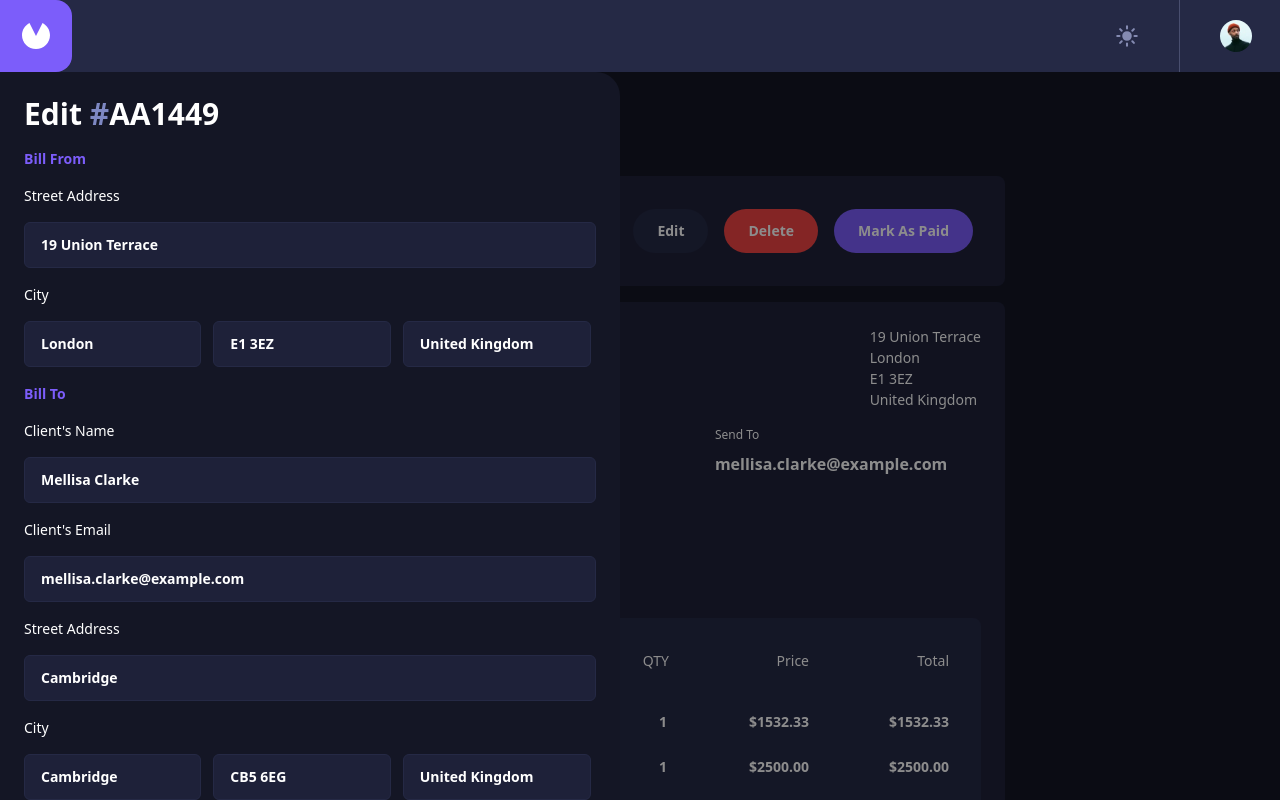
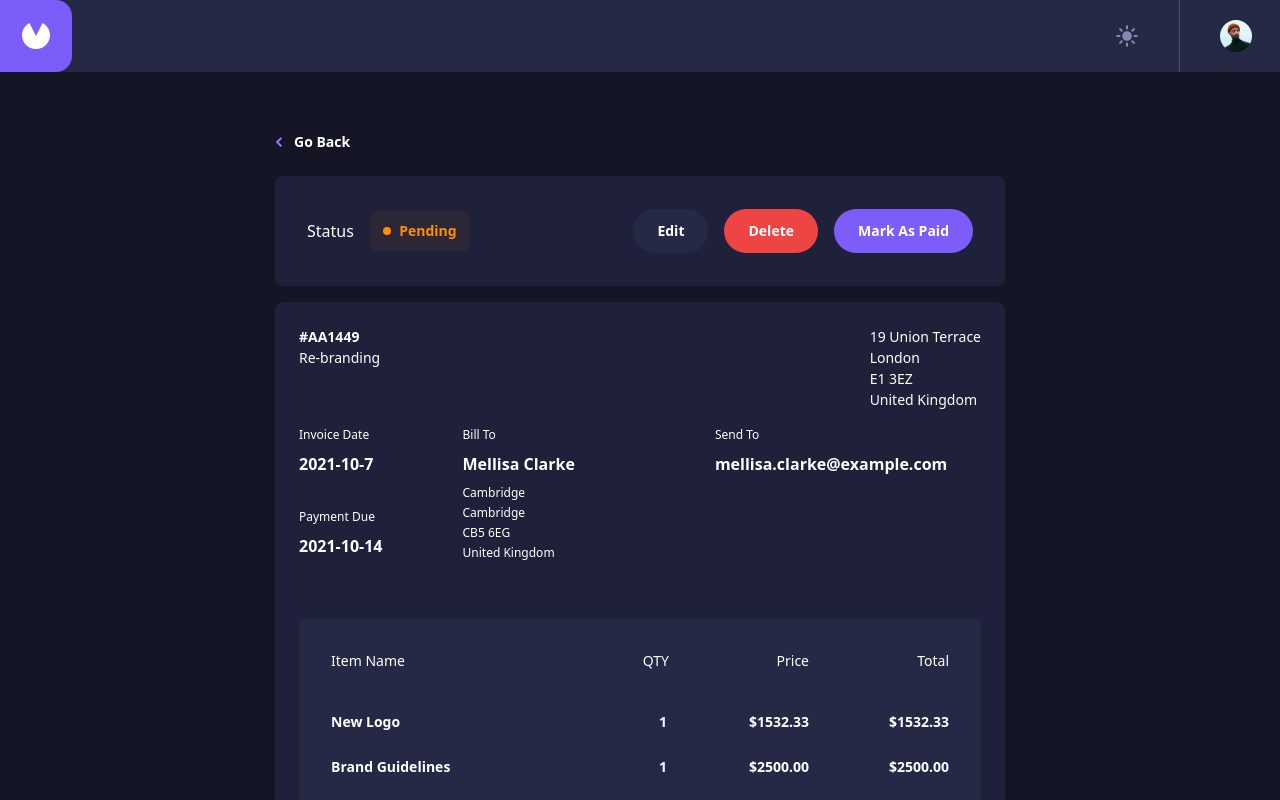
Before and after one commit to Cakinn1/Inovice-app, a React (Create React App) app: page /invoice/AA1449 in a window 1280 px wide. Shown: the top 800 px of the page. Built offline with nearby package versions, Linux system fonts and the light colour scheme.

Commit message:
changed edit status at start

```diff
--- a/src/components/edit/EditOrDelete.tsx
+++ b/src/components/edit/EditOrDelete.tsx
@@ -31,7 +31,7 @@ export default function EditOrDelete(props: EditOrDelete) {
     setInvoiceData,
   } = props;
 
-  const [editModal, setEditModal] = useState<boolean>(true);
+  const [editModal, setEditModal] = useState<boolean>(false);
 
   const statusBackground =
     status === "paid"
```
